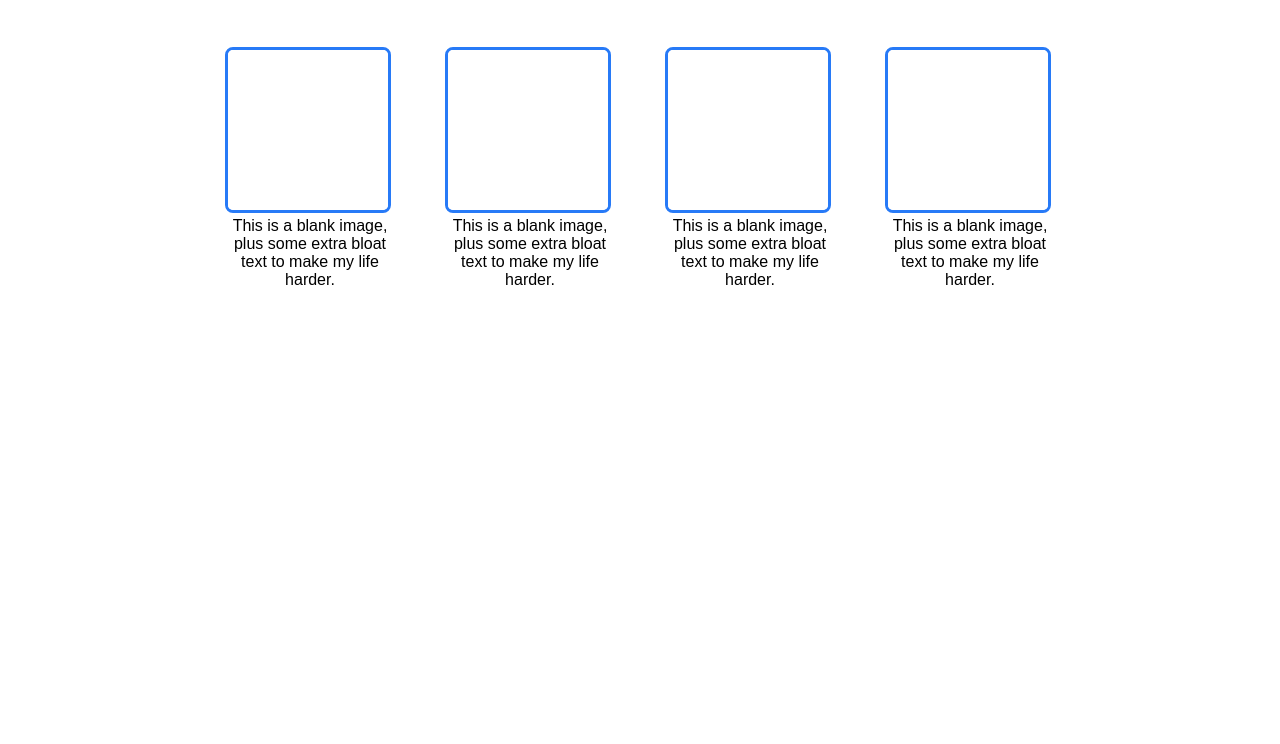
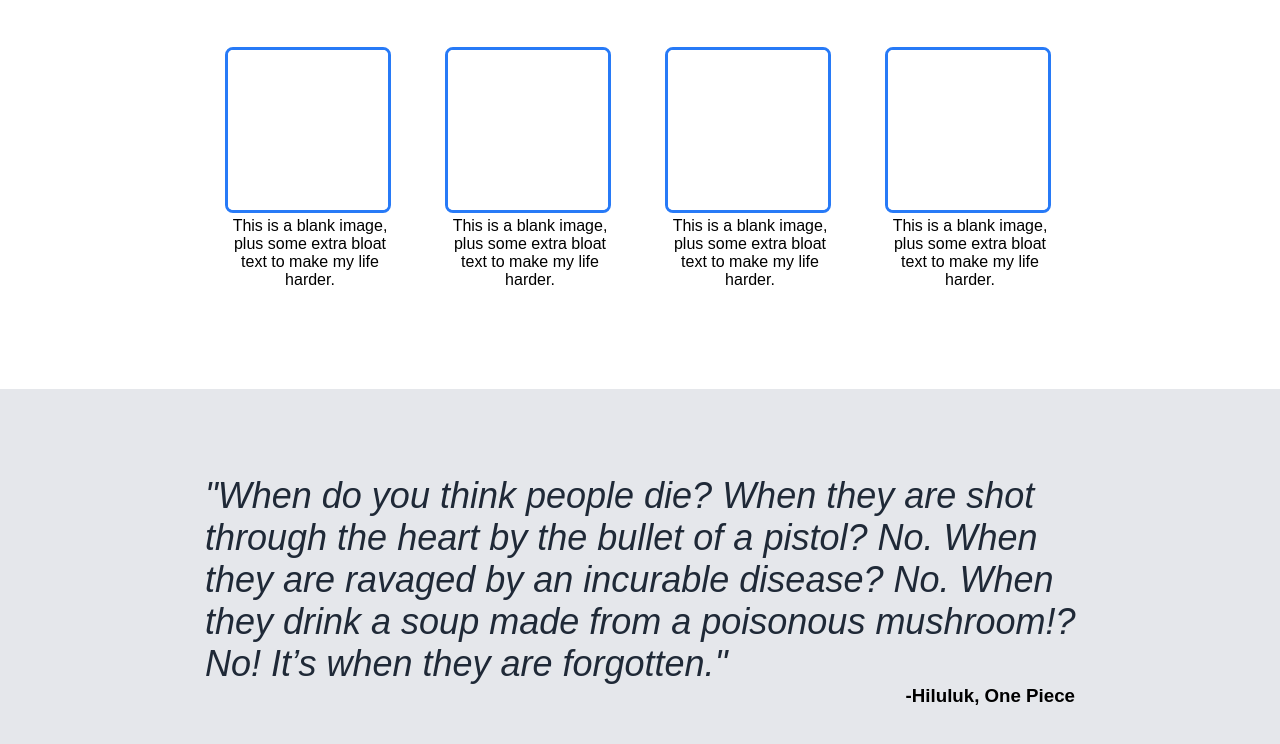
Before and after one commit to KhufuLintalou/Odin-Landing-Page, a plain HTML site: page index.html in a window 1280 px wide. Shown: the part 528-1272 px from the top of the page. Before the commit the page ends 837 px from the top, so only its background shows below. Drawn offline with Linux system fonts and the light colour scheme.

Commit message:
Added section 3 and finish styling it.

```diff
--- a/index.html
+++ b/index.html
@@ -50,5 +50,13 @@
         </div>
       </div>
     </div>
+    <div class="section3">
+      <div class="main-content3">
+        <div class="quote">
+          <p class="quote-text">"When do you think people die? When they are shot through the heart by the bullet of a pistol? No. When they are ravaged by an incurable disease? No. When they drink a soup made from a poisonous mushroom!? No! It’s when they are forgotten."</p>
+          <h3 class="quote-source">-Hiluluk, One Piece</h3>
+        </div>
+      </div>
+    </div>
   </body>
 </html>
--- a/styles-index.css
+++ b/styles-index.css
@@ -114,3 +114,37 @@ img {
 .items {
     width: 170px;
 }
+
+.section2 {
+    padding-bottom: 80px;
+}
+
+.section3 {
+    background-color: #E5E7EB;
+}
+
+.quote-text {
+    font-size: 36px;
+    font-style: italic;
+    color: #1F2937;
+    width: 900px;
+    margin-bottom: 0;
+}
+
+.main-content3 {
+    padding: 50px;
+    display: flex;
+    flex-direction: column;
+    flex-wrap: wrap;
+    justify-content: center;
+    align-items: center;
+}
+
+.quote-source {
+    text-align: end;
+    margin: 0;
+}
+
+.quote {
+    width: 870px;
+}
```
